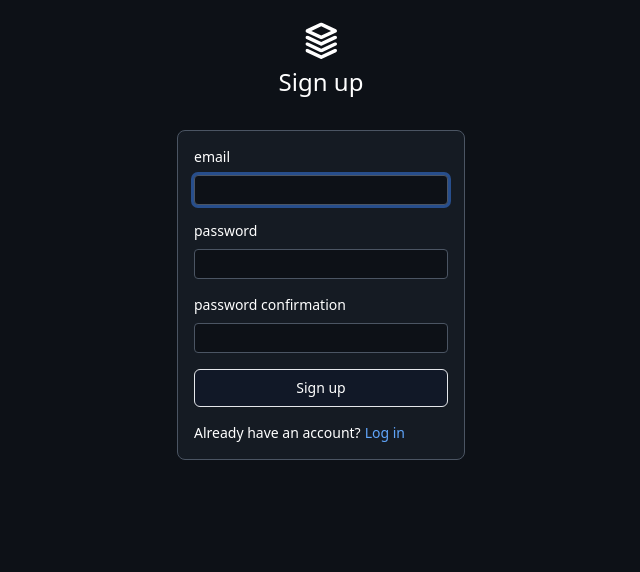
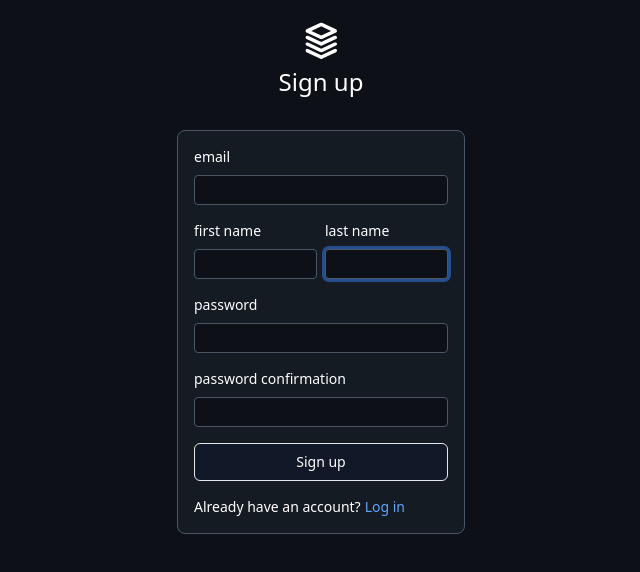
Before and after one commit to jayastronomic/filekeep-client, a React (Vite) app: page /register in a window 1280 px wide. Shown: the top 572 px of the page, without its empty margins (319-959 px from the left). Built offline with nearby package versions, Linux system fonts and the light colour scheme; no server answers.

Commit message:
update registrations

```diff
--- a/src/components/console/ConsoleActions.tsx
+++ b/src/components/console/ConsoleActions.tsx
@@ -6,7 +6,9 @@ import { useMutation, useQueryClient } from "@tanstack/react-query";
 import FileEndpoint from "../../endpoints/FileEndpoint";
 import { useGetCurrentFolder } from "../../hooks/useGetCurrentFolder";
 
-const ConsoleActions: FC<ConsoleActionsProps> = ({ setIsOpen }) => {
+const ConsoleActions: FC<ConsoleActionsProps> = ({
+  setIsCreateFolderModalOpen,
+}) => {
   const currentFolder = useGetCurrentFolder();
   const inputRef = useRef<HTMLInputElement>(null);
   const queryClient = useQueryClient();
@@ -46,7 +48,11 @@ const ConsoleActions: FC<ConsoleActionsProps> = ({ setIsOpen }) => {
           return (
             <ConsoleAction
               key={label}
-              action={label === "Upload" ? clickHandler : () => setIsOpen(true)}
+              action={
+                label === "Upload"
+                  ? clickHandler
+                  : () => setIsCreateFolderModalOpen(true)
+              }
               label={label}
               icon={icon}
             />
--- a/src/components/console/CreateFolderModal.tsx
+++ b/src/components/console/CreateFolderModal.tsx
@@ -5,7 +5,9 @@ import { FcFolder } from "react-icons/fc";
 import { IoClose } from "react-icons/io5";
 import { useGetCurrentFolder } from "../../hooks/useGetCurrentFolder";
 
-const CreateFolderModal: FC<CreateFolderModalProps> = ({ setIsOpen }) => {
+const CreateFolderModal: FC<CreateFolderModalProps> = ({
+  setIsCreateFolderModalOpen,
+}) => {
   const currentFolder = useGetCurrentFolder();
   const [folder, setFolder] = useState<NewFolder>({
     folderName: "",
@@ -23,7 +25,7 @@ const CreateFolderModal: FC<CreateFolderModalProps> = ({ setIsOpen }) => {
   const handleSubmit = (e: FormEvent<HTMLFormElement>) => {
     e.preventDefault();
     mutate(folder);
-    setIsOpen(false);
+    setIsCreateFolderModalOpen(false);
   };
 
   return (
@@ -38,7 +40,7 @@ const CreateFolderModal: FC<CreateFolderModalProps> = ({ setIsOpen }) => {
           </div>
           <div>
             <button
-              onClick={() => setIsOpen(false)}
+              onClick={() => setIsCreateFolderModalOpen(false)}
               className="flex items-center justify-center hover:bg-gray-700 transition w-8 h-8 rounded-lg"
             >
               <IoClose className="text-gray-100 text-2xl" />
@@ -67,7 +69,7 @@ const CreateFolderModal: FC<CreateFolderModalProps> = ({ setIsOpen }) => {
           </div>
           <div className="flex space-x-4 justify-end px-4">
             <button
-              onClick={() => setIsOpen(false)}
+              onClick={() => setIsCreateFolderModalOpen(false)}
               className="text-gray-900 font-semibold bg-gray-400 p-2 rounded-md"
             >
               Cancel
--- a/src/components/console/ProfileMenu.tsx
+++ b/src/components/console/ProfileMenu.tsx
@@ -2,7 +2,7 @@ import { useQueryClient } from "@tanstack/react-query";
 import { useAuth } from "../../hooks/useAuth";
 import { FC } from "react";
 
-const ProfileMenu: FC<ProfileMenuProps> = ({ setIsOpen }) => {
+const ProfileMenu: FC<ProfileMenuProps> = ({ setIsProfileMenuOpen }) => {
   const queryClient = useQueryClient();
   const { authUser } = useAuth();
   const handleLogOut = () => {
@@ -24,7 +24,7 @@ const ProfileMenu: FC<ProfileMenuProps> = ({ setIsOpen }) => {
         </button>
       </div>
       <button
-        onClick={() => setIsOpen(false)}
+        onClick={() => setIsProfileMenuOpen(false)}
         className="w-full h-full"
       ></button>
     </div>
--- a/src/components/registrations/Registrations.tsx
+++ b/src/components/registrations/Registrations.tsx
@@ -8,7 +8,7 @@ import FileKeepIcon from "../../components/home/FileKeepIcon";
 import ErrorBanner from "./ErrorBanner";
 
 const SignUp: FC<SignUpProps> = ({ handleChange, user, isPending }) => {
-  const { email, password, passwordConfirmation } = user;
+  const { email, password, passwordConfirmation, firstName, lastName } = user;
   return (
     <div className="w-full space-y-4">
       <TextField
@@ -19,6 +19,24 @@ const SignUp: FC<SignUpProps> = ({ handleChange, user, isPending }) => {
         value={email || ""}
         required
       />
+      <div className="flex space-x-2">
+        <TextField
+          autoFocus
+          label="first name"
+          name="firstName"
+          handleChange={handleChange}
+          value={firstName || ""}
+          required
+        />
+        <TextField
+          autoFocus
+          label="last name"
+          name="lastName"
+          handleChange={handleChange}
+          value={lastName || ""}
+          required
+        />
+      </div>
       <TextField
         type="password"
         label="password"
@@ -54,7 +72,6 @@ const SignUp: FC<SignUpProps> = ({ handleChange, user, isPending }) => {
 };
 
 const LogIn: FC<LogInPrps> = ({ handleChange, user, isPending }) => {
-  console.log(isPending);
   const { email, password } = user;
   return (
     <div className="w-full space-y-4">
@@ -95,6 +112,8 @@ const LogIn: FC<LogInPrps> = ({ handleChange, user, isPending }) => {
 const Registrations = () => {
   const [user, setUser] = useState<User>({
     email: "",
+    firstName: "",
+    lastName: "",
     password: "",
     passwordConfirmation: "",
   });
@@ -124,7 +143,6 @@ const Registrations = () => {
 
   const handleSubmit = (e: FormEvent<HTMLFormElement>) => {
     e.preventDefault();
-    if (pathname === "/login") delete user.passwordConfirmation;
     mutate(user);
   };
 
--- a/src/types/types.d.ts
+++ b/src/types/types.d.ts
@@ -4,6 +4,8 @@ declare global {
   interface User {
     id?: string;
     email?: string;
+    firstName?: string;
+    lastName: string;
     password?: string;
     passwordConfirmation?: string;
   }
```
